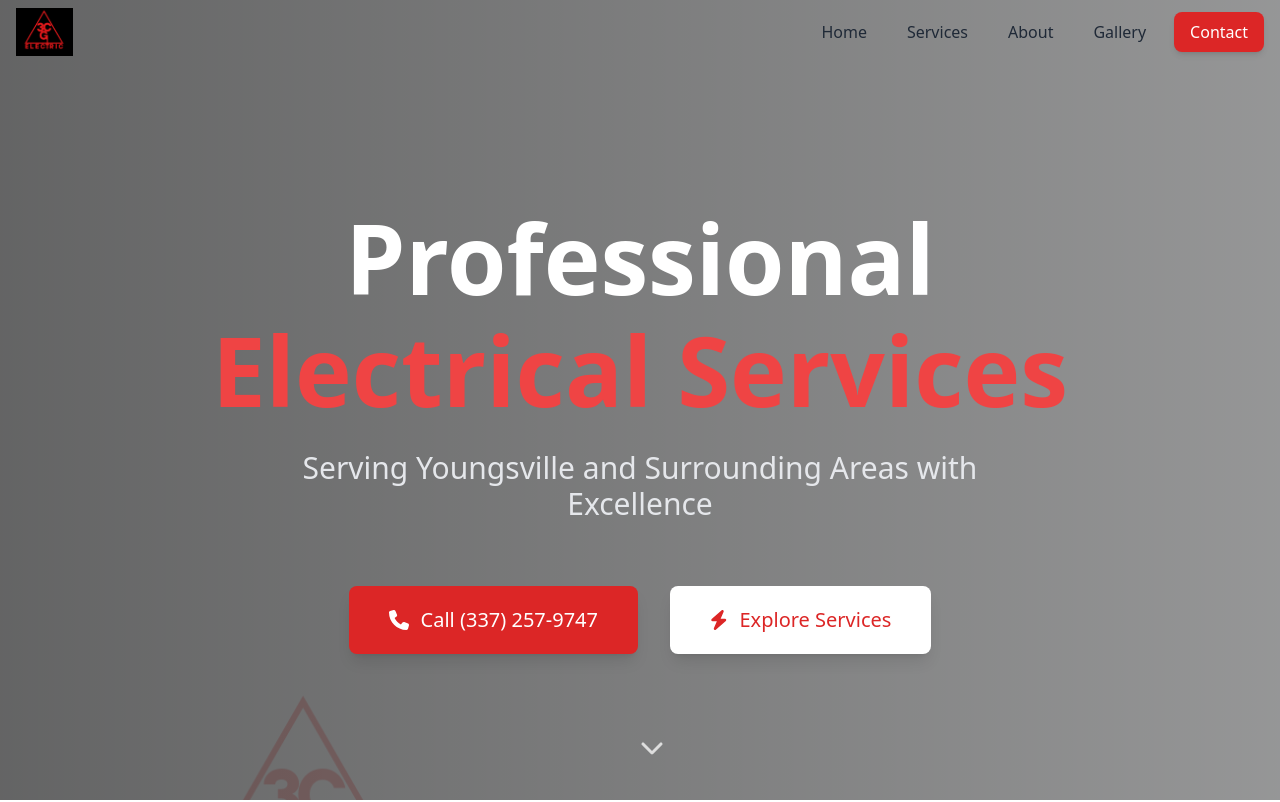
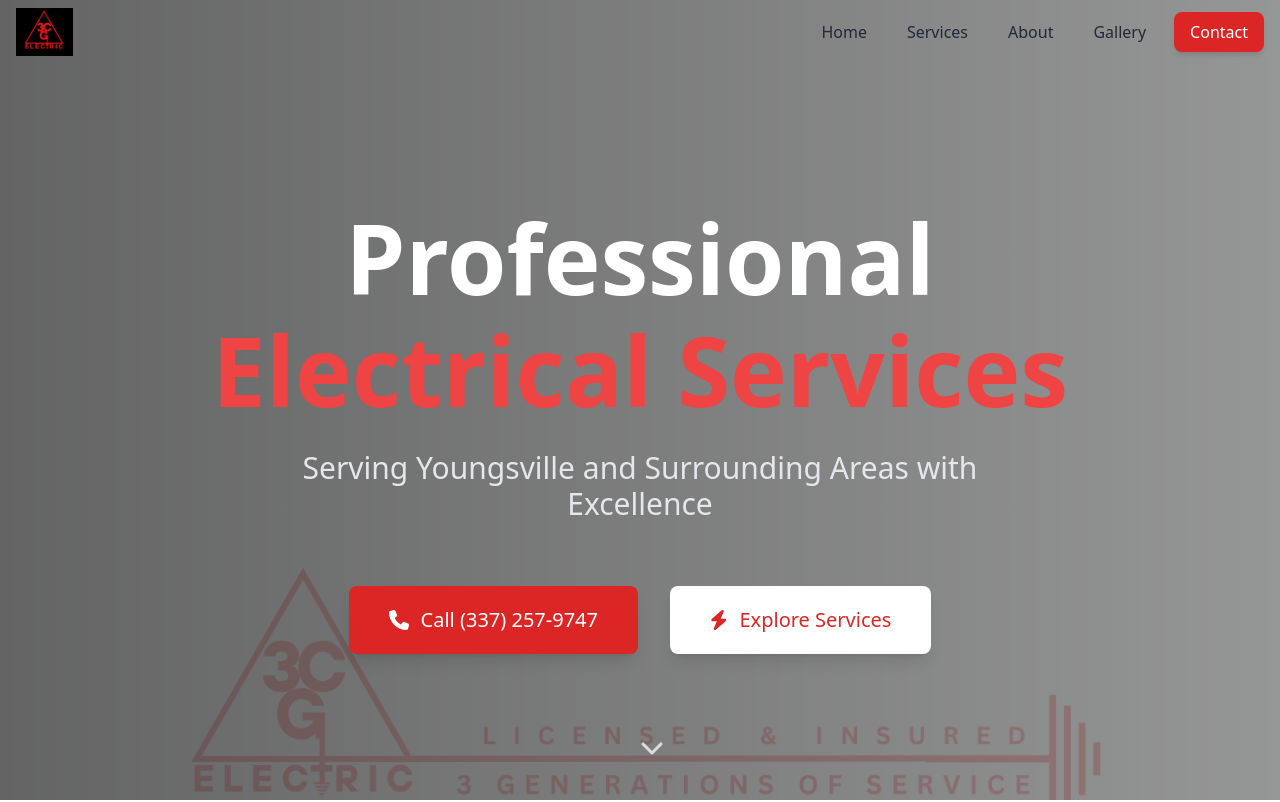
Before and after one commit to grantdozier/3CG_Electric, a plain HTML site: page index.html in a window 1280 px wide. Shown: the top 802 px of the page. Drawn offline with nearby package versions, Linux system fonts and the light colour scheme; some packages are replaced by stand-ins of ours.

Commit message:
moved logo around

```diff
--- a/index.html
+++ b/index.html
@@ -60,10 +60,10 @@
     <header class="relative h-screen flex items-center justify-center overflow-hidden">
         <div class="absolute inset-0 z-0">
             <!-- Background Logo -->
-            <div class="absolute inset-0 opacity-20 flex items-start justify-center"> <!-- Changed opacity and items-start -->
+            <div class="absolute inset-0 opacity-20 flex items-start justify-center">
                 <img src="images/3CG_LOGO_2.png"
                     alt="3CG Electric Logo Background"
-                    class="w-3/4 h-3/4 object-contain mt-[32rem]"> <!-- Added large margin-top -->
+                    class="w-3/4 h-3/4 object-contain mt-[24rem]"> <!-- Changed from 32rem to 24rem -->
             </div>
             <!-- Gradient Overlay -->
             <div class="absolute inset-0 bg-gradient-to-r from-black/60 to-black/40 z-10"></div> <!-- Lighter gradient -->
```
